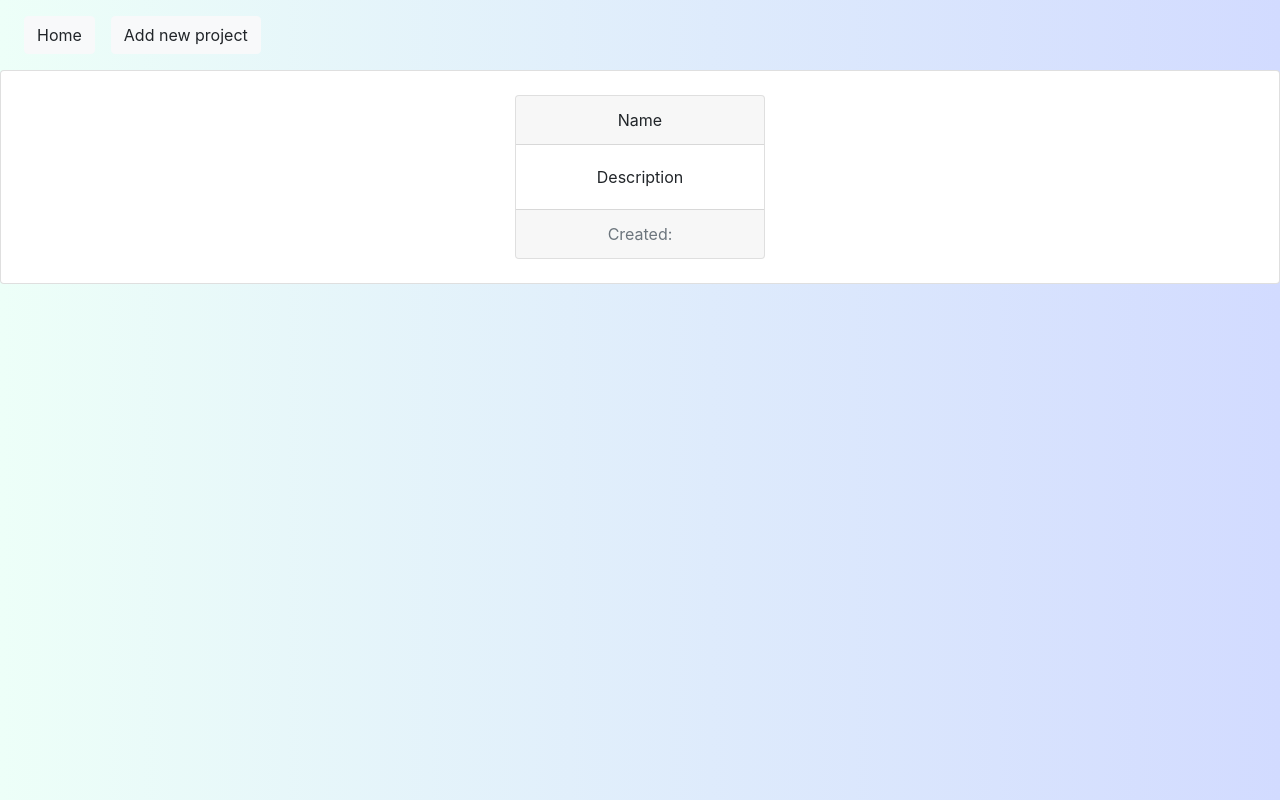
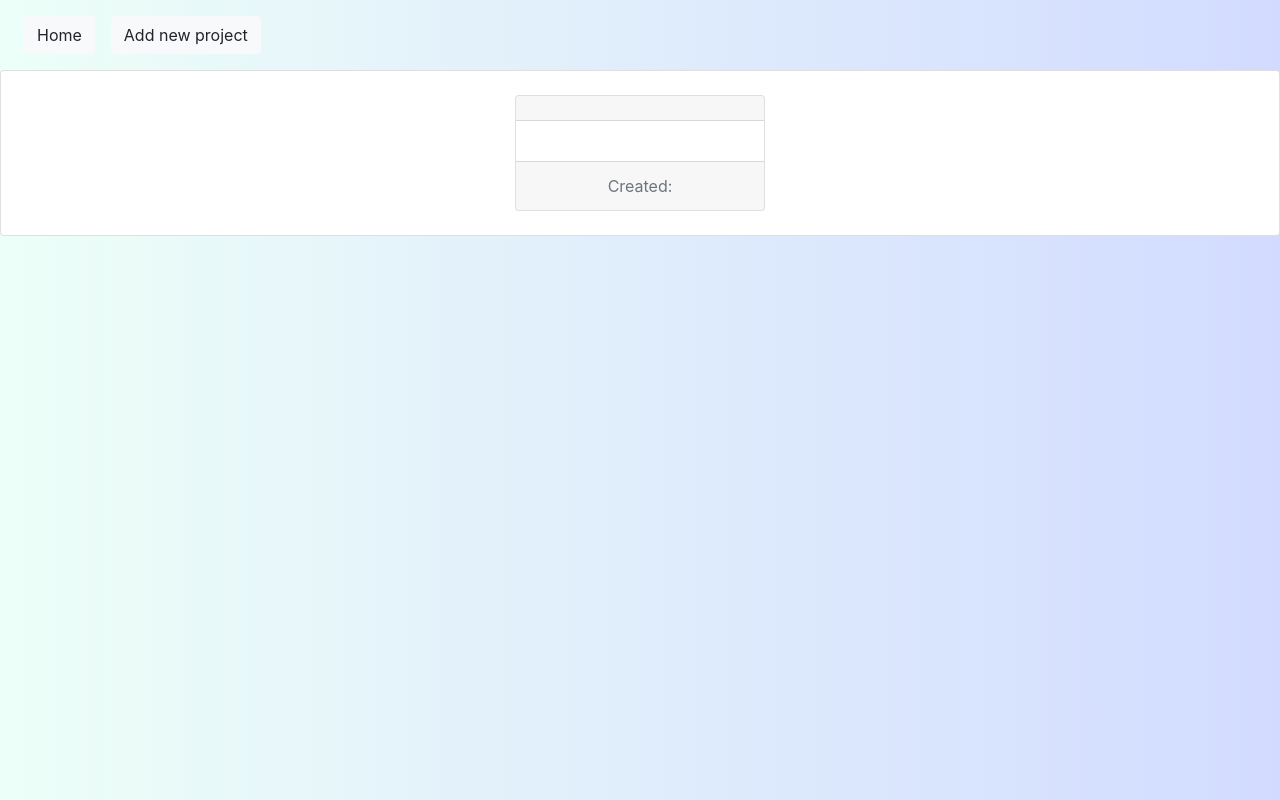
Before and after one commit to LolaEnBeta/ProjectApp, a React (Create React App) app in the folder project-app/: page /project in a window 1280 px wide. Built offline with nearby package versions, Linux system fonts and the light colour scheme.

Commit message:
Add props to this.state in Project component

```diff
--- a/project-app/src/components/Project.js
+++ b/project-app/src/components/Project.js
@@ -1,8 +1,12 @@
 import React from 'react';
 
 class Project extends React.Component {
-    constructor() {
-        super();
+    constructor(props) {
+        super(props);
+        this.state = {
+            name: this.props.name,
+            description: this.props.description,
+        }
     }
 
     render() {
@@ -10,11 +14,11 @@ class Project extends React.Component {
             <div className="card text-center mx-auto mb-4 mt-4" style={{width: 250}}>
                 <div>
                     <div class="card-header">
-                        Name
+                        {this.state.name}
                     </div>
 
                     <div class="card-body">
-                        <p class="card-text">Description</p>
+                        <p class="card-text">{this.state.description}</p>
                     </div>
 
                     <div class="card-footer text-muted">
```
